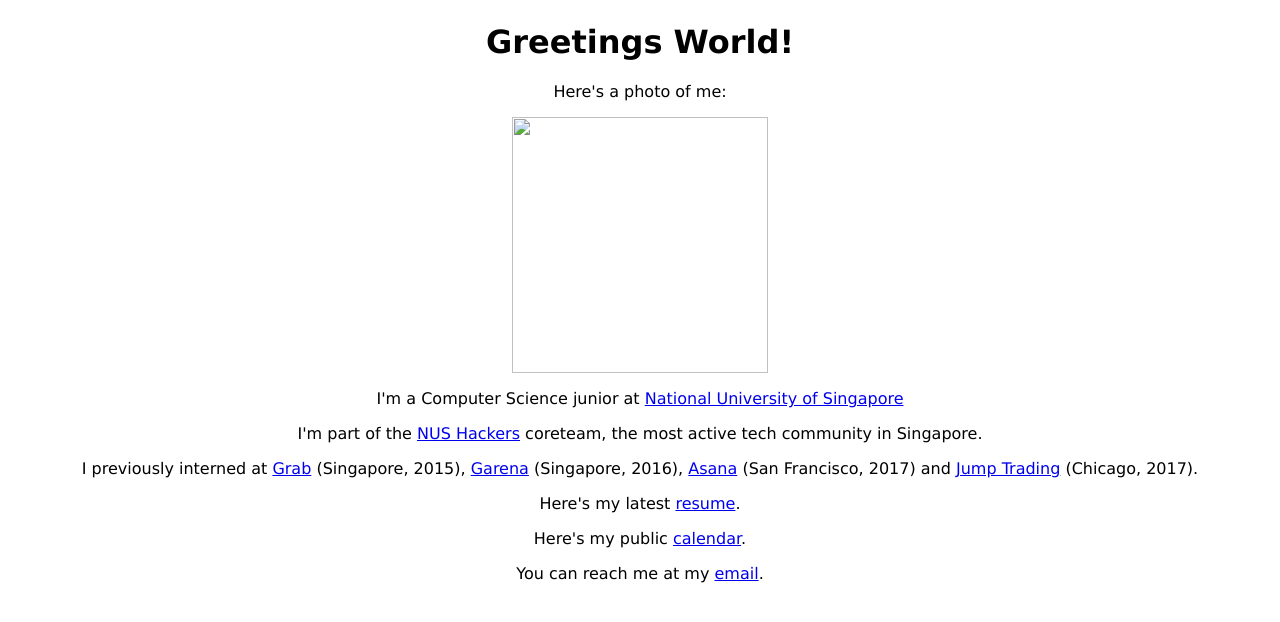
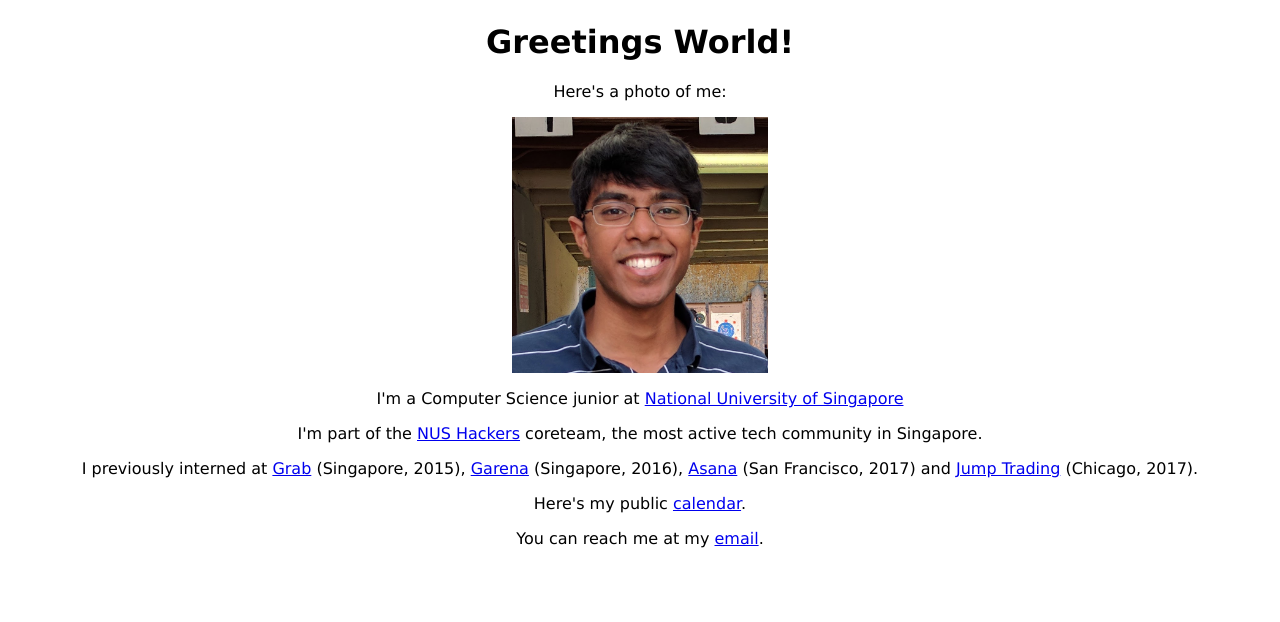
Before and after one commit to LAB-Remote/LAB-Remote.github.io, a Jekyll site: the page team/varun/index.html, which Jekyll copies as it is, in a window 1280 px wide. Shown: the top 622 px of the page. Built offline with Jekyll 4.4.1, drawn with Linux system fonts in a browser that asks for light colours.

Commit message:
Updated Varun's page

```diff
--- a/team/varun/index.html
+++ b/team/varun/index.html
@@ -27,7 +27,6 @@
             <p>I'm a Computer Science junior at <a href="http://www.nus.edu.sg">National University of Singapore</a></p>
             <p>I'm part of the <a href="http://nushackers.org">NUS Hackers</a> coreteam, the most active tech community in Singapore.<p>
 	    <p>I previously interned at <a href="https://www.grab.com/">Grab</a> (Singapore, 2015), <a href="https://intl.garena.com/">Garena</a> (Singapore, 2016), <a href=http://asana.com">Asana</a> (San Francisco, 2017) and <a href="http://www.jumptrading.com/">Jump Trading</a> (Chicago, 2017).</p>
-            <p>Here's my latest <a href="./varun-resume_2017-09-18.pdf">resume</a>.<p>
             <p>Here's my public <a href="https://calendar.google.com/calendar/embed?src=varun.kumar.patro%40gmail.com&ctz=Asia/Singapore">calendar</a>.</p>
             <p>You can reach me at my <a href="mailto:varun.kumar.patro@gmail.com">email</a>.</p>
 	</div>
```
Also changed, not shown: team/varun/varun.jpg (added).
